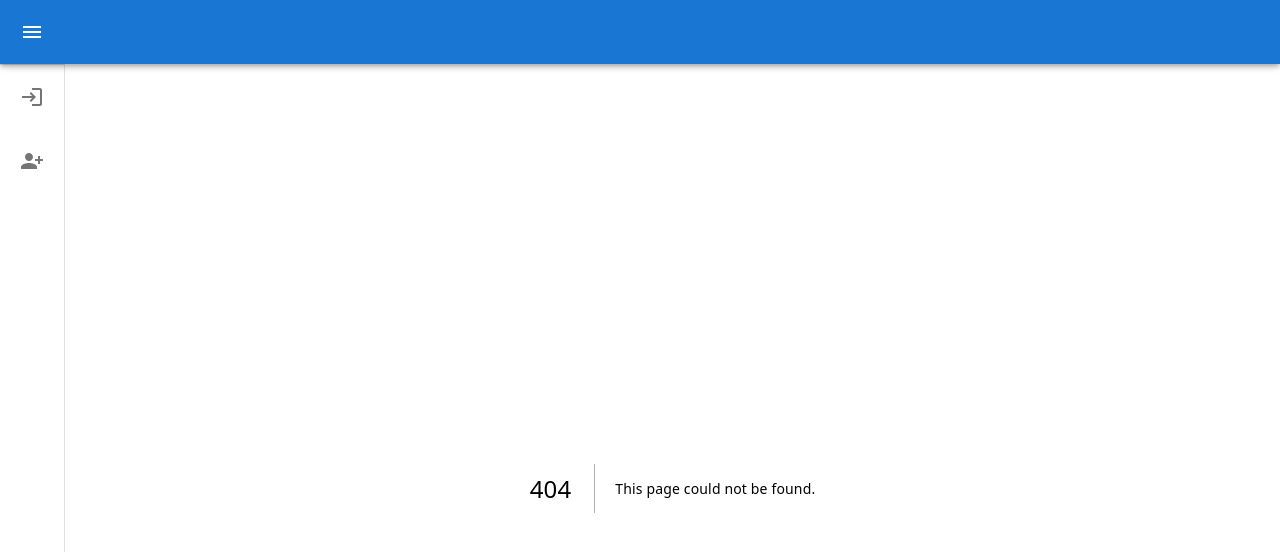
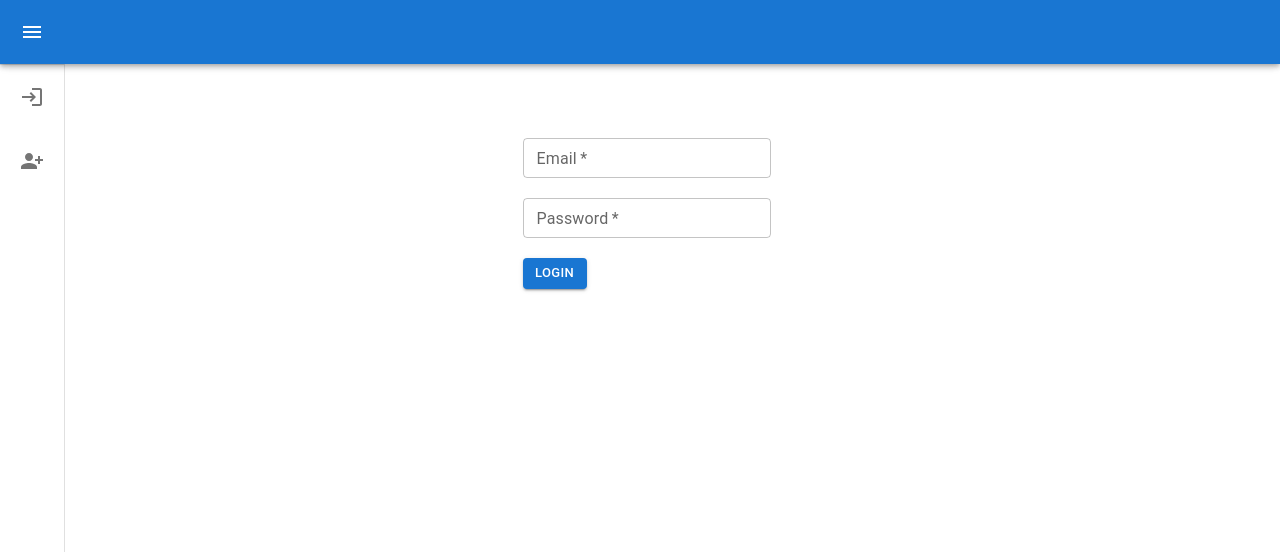
Before and after one commit to Haris-ism/moviesgames, a Next.js app: page /login in a window 1280 px wide. Before the commit this address had no page. Shown: the top 552 px of the page. Built offline with nearby package versions, Linux system fonts and the light colour scheme.

Commit message:
context, login page, sidebar

```diff
--- a/components/layout.tsx
+++ b/components/layout.tsx
@@ -3,7 +3,8 @@ import ChevronRightIcon from '@mui/icons-material/ChevronRight';
 import PersonAddAlt1Icon from '@mui/icons-material/PersonAddAlt1';
 import LoginIcon from '@mui/icons-material/Login';
 import MenuIcon from '@mui/icons-material/Menu';
-import InboxIcon from '@mui/icons-material/MoveToInbox';
+import AccountCircleIcon from '@mui/icons-material/AccountCircle';
+import KeyboardIcon from '@mui/icons-material/Keyboard';
 import MuiAppBar, { AppBarProps as MuiAppBarProps } from '@mui/material/AppBar';
 import Box from '@mui/material/Box';
 import CssBaseline from '@mui/material/CssBaseline';
@@ -18,8 +19,18 @@ import ListItemText from '@mui/material/ListItemText';
 import { CSSObject, styled, Theme, useTheme } from '@mui/material/styles';
 import Toolbar from '@mui/material/Toolbar';
 import Typography from '@mui/material/Typography';
-import * as React from 'react';
-
+import {useState,useEffect} from 'react';
+import Link from 'next/link';
+import { useContext,useRef } from "react"
+import { UserContext } from "../statemanagement/userContext"
+import { typeProps } from "../utils/types";
+import ExpandLess from '@mui/icons-material/ExpandLess';
+import ExpandMore from '@mui/icons-material/ExpandMore';
+import LogoutIcon from '@mui/icons-material/Logout';
+import Collapse from '@mui/material/Collapse';
+import KeyIcon from '@mui/icons-material/Key';
+import SportsEsportsIcon from '@mui/icons-material/SportsEsports';
+import MovieIcon from '@mui/icons-material/Movie';
 const drawerWidth = 240;
 
 const openedMixin = (theme: Theme): CSSObject => ({
@@ -91,9 +102,35 @@ const Drawer = styled(MuiDrawer, { shouldForwardProp: (prop) => prop !== 'open'
   }),
 );
 
-export default function MiniDrawer(props) {
+export default function Layout(props:typeProps) {
   const theme = useTheme();
-  const [open, setOpen] = React.useState(false);
+  const [open, setOpen] = useState<boolean>(false);
+  const [openAccordion, setOpenAccordion] = useState({
+    user:false,
+    editor:false
+  });
+
+  const handleClick = (input:"user"|"editor") => {
+    if (input=="user"){
+      setOpenAccordion({
+        ...openAccordion,
+        user:!openAccordion.user
+      });
+    }
+    if (input=="editor"){
+      setOpenAccordion({
+        ...openAccordion,
+        editor:!openAccordion.editor
+      });
+    }
+
+    }
+  const context = useContext(UserContext)
+  const setUser = context.setUser
+  const user=context.user
+  useEffect(()=>{
+    if (localStorage.getItem('userId')) setUser(localStorage.getItem('userId'))
+  },[])
 
   const handleDrawerOpen = () => {
     setOpen(true);
@@ -101,6 +138,10 @@ export default function MiniDrawer(props) {
 
   const handleDrawerClose = () => {
     setOpen(false);
+    setOpenAccordion({
+      user:false,
+      editor:false
+    });
   };
 
   return (
@@ -132,8 +173,118 @@ export default function MiniDrawer(props) {
           </IconButton>
         </DrawerHeader>
         <Divider />
+        { user ?
+          <>
           <List>
             <ListItem key={1} disablePadding sx={{ display: 'block' }}>
+              <ListItemButton
+                sx={{
+                  minHeight: 48,
+                  justifyContent: open ? 'initial' : 'center',
+                  px: 2.5,
+                }}
+                onClick={()=>handleClick("user")}
+                >
+                <ListItemIcon
+                  sx={{
+                    minWidth: 0,
+                    mr: open ? 3 : 'auto',
+                    justifyContent: 'center',
+                  }}
+                  >
+                  <AccountCircleIcon />
+                </ListItemIcon>
+                <ListItemText primary={"User"} sx={{ opacity: open ? 1 : 0 }} />
+                  {
+                    open ?
+                    <>
+                      {
+                        openAccordion.user ?
+                        <ExpandLess/> :
+                        <ExpandMore />
+                      }
+                    </> :
+                    null
+                  }
+              </ListItemButton>
+              <Collapse in={openAccordion.user} timeout="auto" unmountOnExit>
+                <List component="div" disablePadding>
+                  <ListItemButton sx={{ pl: 4 }}>
+                    <ListItemIcon>
+                      <KeyIcon />
+                    </ListItemIcon>
+                    <ListItemText primary="Change Password" />
+                  </ListItemButton>
+                </List>
+                <List component="div" disablePadding>
+                  <ListItemButton sx={{ pl: 4 }}>
+                    <ListItemIcon>
+                      <LogoutIcon />
+                    </ListItemIcon>
+                    <ListItemText primary="Logout" />
+                  </ListItemButton>
+                </List>
+              </Collapse>
+          </ListItem>
+        </List>
+
+        <List>
+          <ListItem key={2} disablePadding sx={{ display: 'block' }}>
+              <ListItemButton
+                sx={{
+                  minHeight: 48,
+                  justifyContent: open ? 'initial' : 'center',
+                  px: 2.5,
+                }}
+                onClick={()=>handleClick("editor")}
+                >
+                <ListItemIcon
+                  sx={{
+                    minWidth: 0,
+                    mr: open ? 3 : 'auto',
+                    justifyContent: 'center',
+                  }}
+                  >
+                  <KeyboardIcon />
+                </ListItemIcon>
+                <ListItemText primary={"Editor"} sx={{ opacity: open ? 1 : 0 }} />
+                {
+                    open ?
+                    <>
+                      {
+                        openAccordion.editor ?
+                        <ExpandLess/> :
+                        <ExpandMore />
+                      }
+                    </> :
+                    null
+                  }
+              </ListItemButton>
+              <Collapse in={openAccordion.editor} timeout="auto" unmountOnExit>
+                <List component="div" disablePadding>
+                  <ListItemButton sx={{ pl: 4 }}>
+                    <ListItemIcon>
+                      <SportsEsportsIcon />
+                    </ListItemIcon>
+                    <ListItemText primary="Games" />
+                  </ListItemButton>
+                </List>
+                <List component="div" disablePadding>
+                  <ListItemButton sx={{ pl: 4 }}>
+                    <ListItemIcon>
+                      <MovieIcon />
+                    </ListItemIcon>
+                    <ListItemText primary="Movies" />
+                  </ListItemButton>
+                </List>
+              </Collapse>
+          </ListItem>
+        </List>
+        </> :
+          <>
+          <List>
+            <ListItem key={1} disablePadding sx={{ display: 'block' }}>
+              <Link href="/login" style={{display:"flex",alignItems:"center"}}>
               <ListItemButton
                 sx={{
                   minHeight: 48,
@@ -152,10 +303,12 @@ export default function MiniDrawer(props) {
                 </ListItemIcon>
                 <ListItemText primary={"Login"} sx={{ opacity: open ? 1 : 0 }} />
               </ListItemButton>
+              </Link>
           </ListItem>
         </List>
         <List>
           <ListItem key={2} disablePadding sx={{ display: 'block' }}>
+            <Link href="/register" style={{display:"flex",alignItems:"center"}}>
               <ListItemButton
                 sx={{
                   minHeight: 48,
@@ -174,8 +327,11 @@ export default function MiniDrawer(props) {
                 </ListItemIcon>
                 <ListItemText primary={"Register"} sx={{ opacity: open ? 1 : 0 }} />
               </ListItemButton>
+              </Link>
           </ListItem>
         </List>
+        </>
+      }
       </Drawer>
       <Box component="main" sx={{ flexGrow: 1, p: 3 }}>
       <DrawerHeader />
--- a/package.json
+++ b/package.json
@@ -16,6 +16,7 @@
     "axios": "^1.2.2",
     "dotenv": "^16.0.3",
     "dotenv-load": "^2.0.1",
+    "formik": "^2.2.9",
     "next": "13.1.2",
     "next-env": "^1.1.1",
     "react": "18.2.0",
--- a/pages/_app.tsx
+++ b/pages/_app.tsx
@@ -1,11 +1,15 @@
 import type { AppProps } from 'next/app'
 import Layout from '../components/layout'
 import '../styles/globals.css'
+import { UserProvider } from '../statemanagement/userContext'
+
 function MyApp({ Component, pageProps }: AppProps) {
   return (
-    <Layout>
-      <Component {...pageProps} />
-    </Layout>
+    <UserProvider>
+      <Layout>
+        <Component {...pageProps} />
+      </Layout>
+    </UserProvider>
   )
 }
 
--- /dev/null
+++ b/pages/login.tsx
@@ -0,0 +1,102 @@
+import { useContext,useRef } from "react"
+import { UserContext } from "../statemanagement/userContext"
+import { initialValues } from "../utils/types";
+import { useFormik } from 'formik'
+import { login } from '../utils'
+import { TextField,Box,Button } from "@mui/material";
+const Login = () => {
+  const trigger=useRef({
+    email:false,
+    password:false
+  })
+  const context = useContext(UserContext)
+  const setUser = context.setUser
+  const formik= useFormik<initialValues>({
+    initialValues: {
+      email: "",
+      password: ""
+    },
+    onSubmit: (): void => {},
+  })
+  const handleLogin = async (e:React.FormEvent) => {
+    e.preventDefault()
+    try {
+      const result = await login(formik.values)
+      localStorage.setItem('userId', result.data.data.login.user)
+      localStorage.setItem('token', result.data.data.login.token)
+      setUser(result.data.data.login.user)
+    }
+    catch (err:any) {
+      alert(err?.response?.data?.errors[0]?.message || "Something Went Wrong Please Try Again Later.")
+    }
+  }
+  return (
+    <>
+      <Box sx={{ margin: "0 auto", width: "400px", padding: "50px" }}>
+        <Box component="form" >
+          <TextField
+            required
+            onFocus={()=>{
+              trigger.current.email=true
+              console.log(trigger)
+            }}
+            error={
+              !formik.values.email.includes("@") && trigger.current.email ?
+              true :
+              false
+            }
+            helperText={
+              !formik.values.email.includes("@") && trigger.current.email ?
+              "Please input a valid email" :
+              ""
+            }
+            size="small"
+            label="Email"
+            type="email"
+            name="email"
+            onChange={formik.handleChange}
+            value={formik.values.email}
+            sx={{marginBottom:"20px"}}
+          />
+          <br />
+          <TextField
+            required
+            onFocus={()=>{
+              trigger.current.password=true
+              console.log(trigger)
+            }}
+            error={
+              !(formik.values.password.length>=6) && trigger.current.password ?
+              true :
+              false
+            }
+            helperText={
+              !(formik.values.password.length>=6) && trigger.current.password ?
+              "Minimum 6 digits" :
+              ""
+            }
+            size="small"
+            label="Password"
+            type="password"
+            name="password"
+            onChange={formik.handleChange}
+            value={formik.values.password}
+            sx={{marginBottom:"20px"}}
+          />
+          <br />
+          <Button
+            component="label"
+            variant="contained"
+            size="small"
+            onClick={handleLogin}
+          >
+            Login
+            <input hidden type="submit"/>
+          </Button>
+        </Box>
+      </Box>
+    </>
+  )
+}
+
+export default Login
--- /dev/null
+++ b/statemanagement/userContext.tsx
@@ -0,0 +1,16 @@
+import { useState, createContext, useRef } from "react";
+import { typeProps,contextStates } from "../utils/types";
+export const UserContext = createContext<contextStates>({} as contextStates);
+export const UserProvider = (props:typeProps) => {
+//   const [user, setUser] = useState<contextStates["user"]>(null);
+  const [user, setUser] = useState<string|null>(null);
+  const state:contextStates = {
+    user: user,
+    setUser: setUser
+  }
+  return (
+    <UserContext.Provider value={state}>
+      {props.children}
+    </UserContext.Provider>
+  );
+};
--- a/utils/index.tsx
+++ b/utils/index.tsx
@@ -1,6 +1,6 @@
 import axios from "axios"
 // import 'dotenv/config'
-import { graphQLFetchGames, graphQLFetchMovies, graphQLUserInputData } from "./types"
+import { graphQLFetchGames, graphQLFetchMovies, graphQLUserInputData,graphQLLogin } from "./types"
 export const getDataMovies = (input:string) => {
     console.log(process.env.NEXT_PUBLIC_GRAPHQL)
     return axios.post(`${process.env.NEXT_PUBLIC_GRAPHQL}`, {
@@ -42,7 +42,7 @@ export const registration = (input:graphQLUserInputData) => {
           }`
     })
 }
-export const login = (input:graphQLUserInputData) => {
+export const login = (input:graphQLLogin) => {
     return axios.post(`${process.env.NEXT_PUBLIC_GRAPHQL}`, {
         headers: {
             'Content-Type': 'application/json'
```
Also changed, not shown: utils/types.tsx (+23 -0 lines), 1 other file (tests, documents, lock files or other folders). Lines whose indentation alone changed are shown as unchanged.
